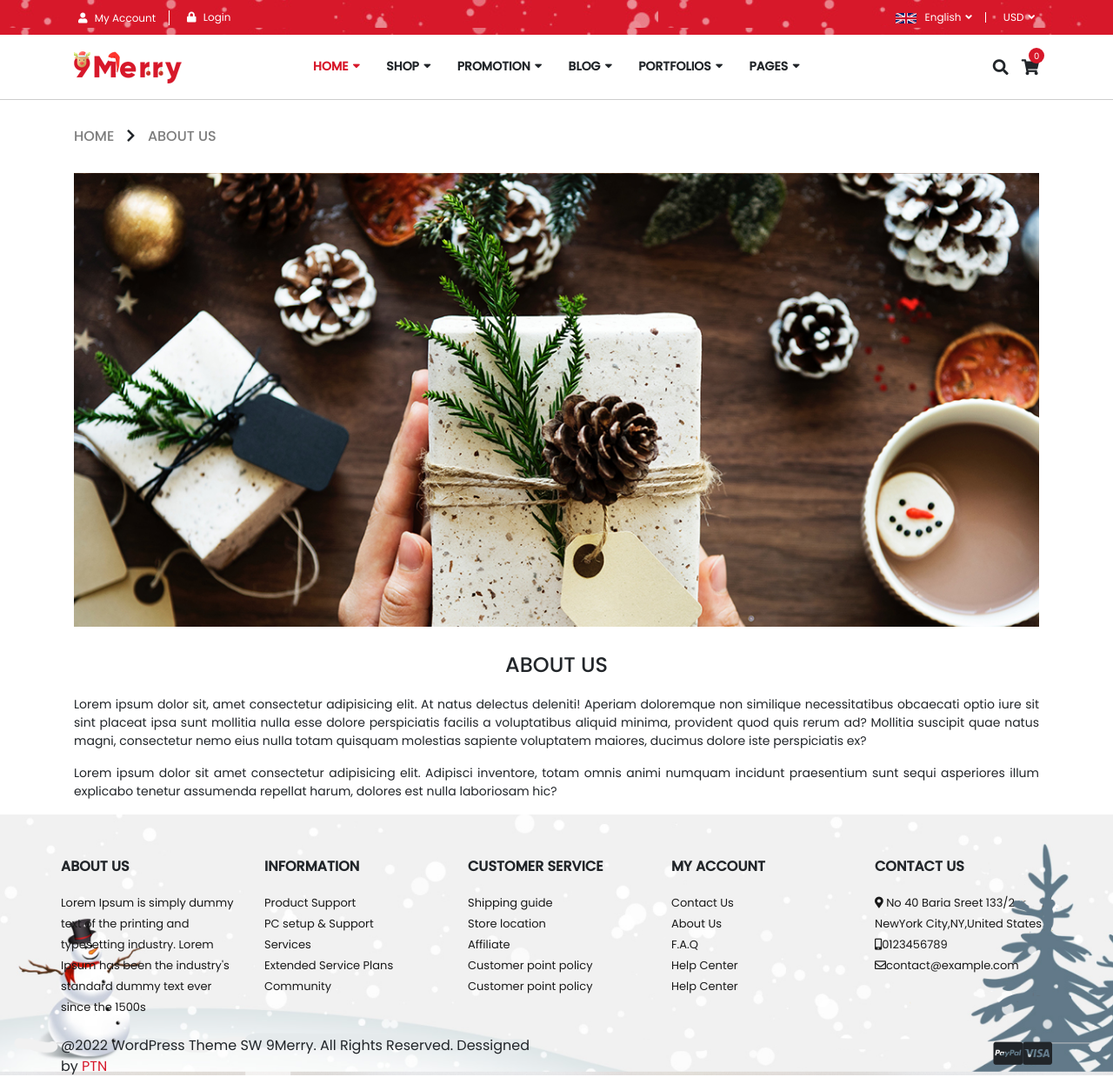
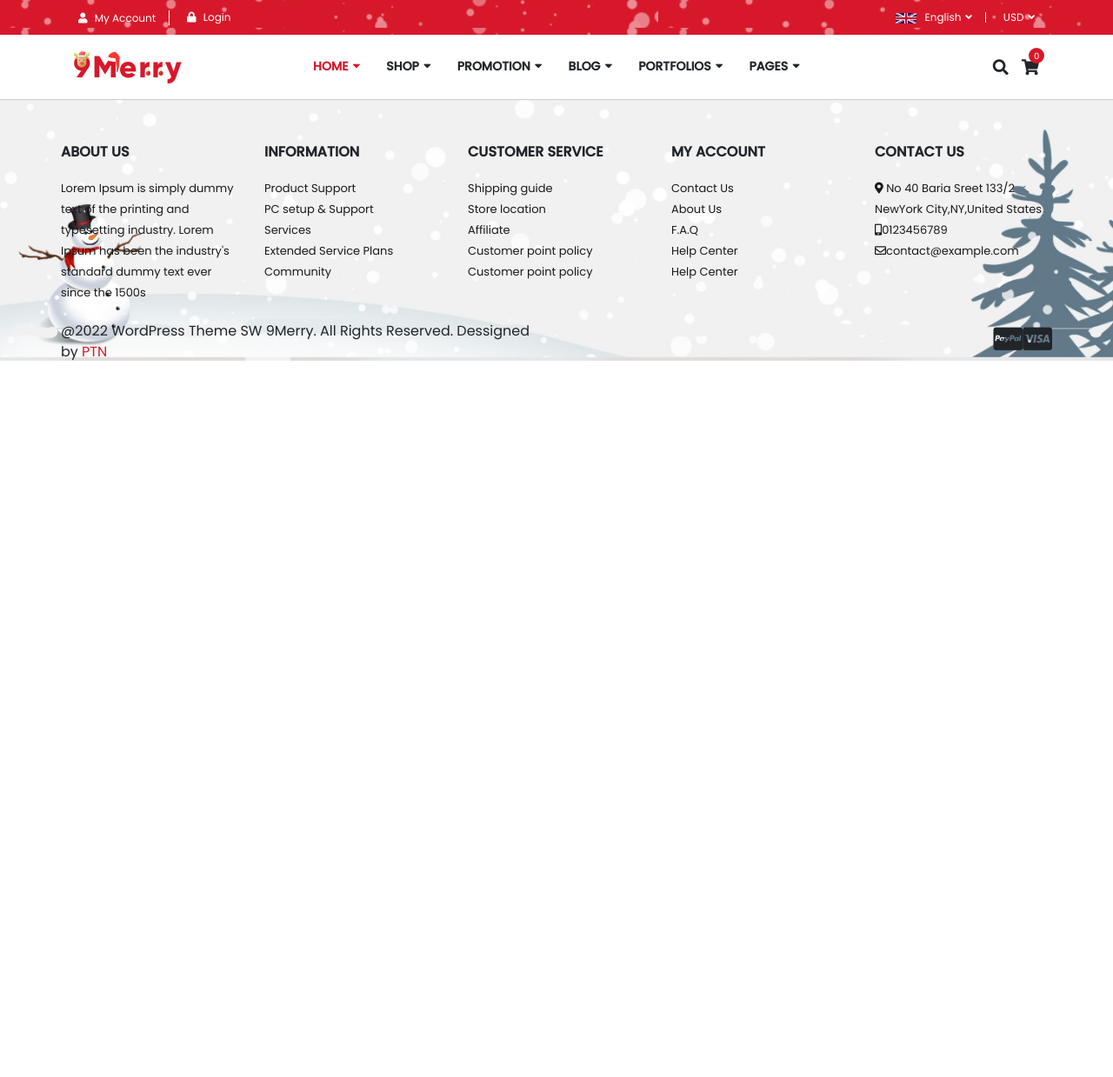
Before and after one commit to minh120499/GIFTSHOP, a PHP site: page /Layout/aboutus.html in a window 1280 px wide. Shown: the whole page at 87% size. After the commit the page ends 415 px from the top, so only its background shows below. Run offline with PHP 8.4, Linux system fonts and the light colour scheme; some libraries are stand-ins or nearby versions.

Commit message:
Revert "tao khung aboutus.css"

```diff
--- a/FE/HomePage/Layout/aboutus.html
+++ b/FE/HomePage/Layout/aboutus.html
@@ -5,14 +5,16 @@
     <meta charset="UTF-8">
     <meta http-equiv="X-UA-Compatible" content="IE=edge">
     <meta name="viewport" content="width=device-width, initial-scale=1.0">
-    <title>About Us</title>
+    <title>HomePage Merry</title>
     <link rel="stylesheet" href="https://cdn.jsdelivr.net/npm/bootstrap@4.6.1/dist/css/bootstrap.min.css">
     <script src="https://cdn.jsdelivr.net/npm/jquery@3.5.1/dist/jquery.slim.min.js"></script>
     <script src="https://cdn.jsdelivr.net/npm/popper.js@1.16.1/dist/umd/popper.min.js"></script>
     <script src="https://cdn.jsdelivr.net/npm/bootstrap@4.6.1/dist/js/bootstrap.bundle.min.js"></script>
     <link rel="stylesheet" href="https://pro.fontawesome.com/releases/v5.10.0/css/all.css"
         integrity="sha384-AYmEC3Yw5cVb3ZcuHtOA93w35dYTsvhLPVnYs9eStHfGJvOvKxVfELGroGkvsg+p" crossorigin="anonymous" />
-    <link rel="stylesheet" href="../css/aboutus.css">
+    <link rel="stylesheet" href="./css/styles.css">
+    <link rel="stylesheet" href="./owlCarousel/owl.carousel.min.css">
+    <link rel="stylesheet" href="./owlCarousel/owl.theme.default.min.css">
 </head>
 
 <body>
@@ -39,20 +41,20 @@
             <div class="top-right">
                 <li class="top-right-language">
                     <div class="top-right-language-img">
-                        <img src="../image/top/Anh.png" alt="">
+                        <img src="./image/top/Anh.png" alt="">
                     </div>
                     <span>English</span>
                     <i class="fas fa-angle-down"></i>
                     <ul class="top-right-language_dropdown">
                         <li>
                             <div class="top-right-language-img">
-                                <img src="../image/top/Anh.png" alt="">
+                                <img src="./image/top/Anh.png" alt="">
                             </div>
                             <span>English</span>
                         </li>
                         <li>
                             <div class="top-right-language-img">
-                                <img src="../image/top/vietnam.png" alt="">
+                                <img src="./image/top/vietnam.png" alt="">
                             </div>
                             <span>Việt Nam</span>
                         </li>
@@ -74,7 +76,7 @@
     <div class="nav">
         <div class="container">
             <div class="nav-left">
-                <img src="../image/logo.png" alt="">
+                <img src="./image/logo.png" alt="">
             </div>
             <div class="nav-mid">
                 <ul>
@@ -149,7 +151,7 @@
                         <i class="fas fa-sort-down"></i>
                         <div class="promotion">
                             <ul>
-                                <li><img src="../image/nav/img1.jpg" alt=""></li>
+                                <li><img src="./image/nav/img1.jpg" alt=""></li>
                                 <li><span>ACCESSORIES</span></li>
                                 <li><span>Maybellin Face Power</span></li>
                                 <li><span>Chanel Mascara</span></li>
@@ -159,7 +161,7 @@
                                 <li><span>Lady Dior Mascara</span></li>
                             </ul>
                             <ul>
-                                <li><img src="../image/nav/img2.jpg" alt=""></li>
+                                <li><img src="./image/nav/img2.jpg" alt=""></li>
                                 <li><span>ACCESSORIES</span></li>
                                 <li><span>Maybellin Face Power</span></li>
                                 <li><span>Chanel Mascara</span></li>
@@ -169,7 +171,7 @@
                                 <li><span>Lady Dior Mascara</span></li>
                             </ul>
                             <ul>
-                                <li><img src="../image/nav/img3.jpg" alt=""></li>
+                                <li><img src="./image/nav/img3.jpg" alt=""></li>
                                 <li><span>ACCESSORIES</span></li>
                                 <li><span>Maybellin Face Power</span></li>
                                 <li><span>Chanel Mascara</span></li>
@@ -179,7 +181,7 @@
                                 <li><span>Lady Dior Mascara</span></li>
                             </ul>
                             <ul>
-                                <li><img src="../image/nav/img4.jpg" alt=""></li>
+                                <li><img src="./image/nav/img4.jpg" alt=""></li>
                                 <li><span>ACCESSORIES</span></li>
                                 <li><span>Maybellin Face Power</span></li>
                                 <li><span>Chanel Mascara</span></li>
@@ -252,7 +254,7 @@
                             <ul>
                                 <li>404 Page</li>
                                 <li><span>Contact US</span></li>
-                                <li><a href="aboutus.html">About US</a></li>
+                                <li><span>About US</span></li>
                             </ul>
                         </div>
                     </li>
@@ -270,36 +272,12 @@
         </div>
     </div>
     <!-- End Header -->
-    <main>
-        <div class="container">
-            <div class="bread-crumb">
-                <ul>
-                    <li>
-                        <a href="index.html">home</a>
-                    </li>
-                    <li>
-                        <i class="fas fa-chevron-right"></i>
-                    </li>
-                    <li>
-                        <span>about us</span>
-                    </li>
-                </ul>
-            </div>
-            <div class="image">
-                <img src="../image/aboutus.jpg">
-            </div>
-            <div class="content">
-                <h2 class="content-title">about us</h2>
-                <p>Lorem ipsum dolor sit, amet consectetur adipisicing elit. At natus delectus deleniti! Aperiam doloremque non similique necessitatibus obcaecati optio iure sit sint placeat ipsa sunt mollitia nulla esse dolore perspiciatis facilis a voluptatibus aliquid minima, provident quod quis rerum ad? Mollitia suscipit quae natus magni, consectetur nemo eius nulla totam quisquam molestias sapiente voluptatem maiores, ducimus dolore iste perspiciatis ex?</p>
-                <p>Lorem ipsum dolor sit amet consectetur adipisicing elit. Adipisci inventore, totam omnis animi numquam incidunt praesentium sunt sequi asperiores illum explicabo tenetur assumenda repellat harum, dolores est nulla laboriosam hic?</p>
-            </div>
-        </div>
-    </main>
+
 
     <!-- Footer-->
     <footer>
         <div class="footer_img">
-            <img src="../image/footer.png" alt="">
+            <img src="./image/footer.png" alt="">
         </div>
         <div class="container">
             <div class="footer_container row">
@@ -327,7 +305,7 @@
                 <div class="col-lg">
                     <h3>MY ACCOUNT</h3>
                     <li><a href="#">Contact Us</a></li>
-                    <li><a href="aboutus.html">About Us</a></li>
+                    <li><a href="#">About Us</a></li>
                     <li><a href="#">F.A.Q</a></li>
                     <li><a href="#">Help Center</a></li>
                     <li><a href="#">Help Center</a></li>
--- a/FE/HomePage/Layout/index.html
+++ b/FE/HomePage/Layout/index.html
@@ -10,7 +10,7 @@
     <script src="https://cdn.jsdelivr.net/npm/popper.js@1.16.1/dist/umd/popper.min.js"></script>
     <script src="https://cdn.jsdelivr.net/npm/bootstrap@4.6.1/dist/js/bootstrap.bundle.min.js"></script>
     <link rel="stylesheet" href="https://pro.fontawesome.com/releases/v5.10.0/css/all.css" integrity="sha384-AYmEC3Yw5cVb3ZcuHtOA93w35dYTsvhLPVnYs9eStHfGJvOvKxVfELGroGkvsg+p" crossorigin="anonymous"/>
-    <link rel="stylesheet" href="../HomePage/css/styles.css">
+    <link rel="stylesheet" href="./css/styles.css">
     <link rel="stylesheet" href="./owlCarousel/owl.carousel.min.css">
     <link rel="stylesheet" href="./owlCarousel/owl.theme.default.min.css">
 </head>
--- a/FE/HomePage/css/aboutus.css
+++ /dev/null
@@ -1,40 +0,0 @@
-@import "general.css";
-@import "header.css";
-@import "footer.css";
-.bread-crumb {
-  margin: 30px 0;
-}
-.bread-crumb ul li {
-  display: inline;
-  margin-right: 10px;
-  text-transform: uppercase;
-}
-.bread-crumb ul li a,
-.bread-crumb ul li span {
-  color: #7d7d7d;
-  text-decoration: none;
-  font-weight: 500;
-}
-.bread-crumb ul li a:hover {
-  color: #d7182a;
-}
-
-.image img {
-  width: 100%;
-}
-
-.content {
-  margin-top: 30px;
-}
-.content-title {
-  text-align: center;
-  text-transform: uppercase;
-  font-size: 24px;
-  margin-bottom: 20px;
-}
-.content p {
-  text-align: justify;
-  font-size: 14px;
-}
-
-/*# sourceMappingURL=aboutus.css.map */
--- a/FE/HomePage/css/footer.css
+++ b/FE/HomePage/css/footer.css
@@ -1,5 +1,3 @@
-@import "general.css";
-
 footer {
   width: 100%;
   position: relative;
--- a/FE/HomePage/css/general.css
+++ /dev/null
@@ -1,25 +0,0 @@
-@import url("https://fonts.googleapis.com/css2?family=Montserrat:ital@1&family=Poppins:ital,wght@0,200;0,300;0,400;0,500;1,200;1,300;1,400;1,500&display=swap");
-:root {
-  --primary_color: #d7182a;
-  --line_color: #cccccc;
-}
-
-* {
-  padding: 0;
-  margin: 0;
-  box-sizing: border-box;
-}
-
-body {
-  width: 100%;
-  font-family: "Poppins";
-}
-
-ul li,
-li {
-  list-style: none;
-}
-
-ul {
-  margin-bottom: 0 !important;
-}
--- a/FE/HomePage/css/header.css
+++ b/FE/HomePage/css/header.css
@@ -1,4 +1,3 @@
-@import "general.css";
 /*--------------------------------------------------------------------- TOP ----------------------------------------------------------------------*/
 .top {
   width: 100%;
--- a/FE/HomePage/css/styles.css
+++ b/FE/HomePage/css/styles.css
@@ -1,5 +1,31 @@
+@import url("https://fonts.googleapis.com/css2?family=Montserrat:ital@1&family=Poppins:ital,wght@0,200;0,300;0,400;0,500;1,200;1,300;1,400;1,500&display=swap");
 @import "header.css";
 @import "footer.css";
+
+:root {
+  --primary_color: #d7182a;
+  --line_color: #cccccc;
+}
+
+* {
+  padding: 0;
+  margin: 0;
+  box-sizing: border-box;
+}
+
+body {
+  width: 100%;
+  font-family: "Poppins";
+}
+
+ul li,
+li {
+  list-style: none;
+}
+
+ul {
+  margin-bottom: 0 !important;
+}
 
 /*--------------------------------------------------------- Slider ----------------------------------------------------------*/
 .slider {
```
Also changed, not shown: FE/HomePage/image/aboutus.jpg (deleted), README.md, 1 other file.
